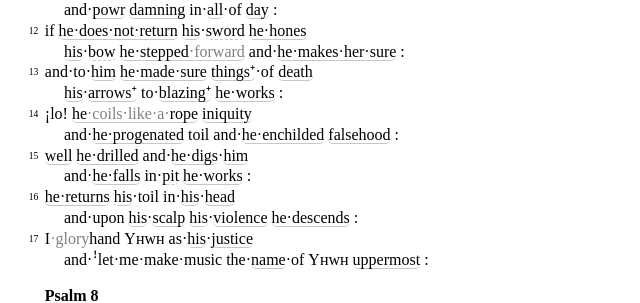
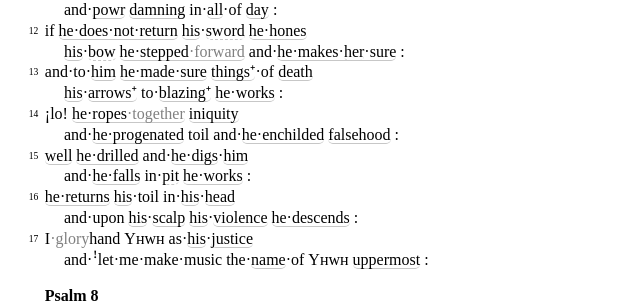
Before and after one commit to gfassero/HIERO, a Jekyll site: the page read/19 Psa.html, which Jekyll copies as it is, in a window 1280 px wide. Shown: the part 3790-4093 px from the top of the page, without its empty margins (0-640 px from the left). Built offline with Jekyll 4.4.1, drawn with Linux system fonts in a browser that asks for light colours.

Commit message:
Lexicon update

```diff
--- a/read/19 Psa.html
+++ b/read/19 Psa.html
@@ -90,7 +90,7 @@
 <p data-number="11"><span class="m">Powers⁺</span>&nbsp;&shy;<span class="m">judge</span>&nbsp;&shy;<span class="m">just</span></p><p class="in1">and·<span class="m">powr</span>&nbsp;&shy;<span class="m">damning</span>&nbsp;&shy;in·<span class="m">all</span>·of&nbsp;&shy;<span class="m">day</span>&nbsp;:</p>
 <p data-number="12">if&nbsp;&shy;<span class="m">he·does·not·return</span>&nbsp;&shy;<span class="m">his</span>·<span class="f">sword</span>&nbsp;&shy;<span class="m">he·hones</span></p><p class="in1"><span class="m">his</span>·<span class="f">bow</span>&nbsp;&shy;<span class="m">he·stepped<span class="edit">·forward</span></span>&nbsp;&shy;and·<span class="m">he·makes·<span class="f">her</span>·sure</span>&nbsp;:</p>
 <p data-number="13">and·to·<span class="m">him</span>&nbsp;&shy;<span class="m">he·made·sure</span>&nbsp;&shy;<span class="m">things⁺</span>·of&nbsp;&shy;<span class="m">death</span></p><p class="in1"><span class="m">his</span>·<span class="m">arrows⁺</span>&nbsp;&shy;to·<span class="m">blazing⁺</span>&nbsp;&shy;<span class="m">he·works</span>&nbsp;:</p>
-<p data-number="14">¡lo!&nbsp;&shy;<span class="m">he<span class="edit">·coils·like·a·</span>rope</span>&nbsp;&shy;<span class="m">iniquity</span></p><p class="in1">and·<span class="m">he·progenated</span>&nbsp;&shy;<span class="c">toil</span>&nbsp;&shy;and·<span class="m">he·enchilded</span>&nbsp;&shy;<span class="m">falsehood</span>&nbsp;:</p>
+<p data-number="14">¡lo!&nbsp;&shy;<span class="m">he·ropes<span class="edit">·together</span></span>&nbsp;&shy;<span class="m">iniquity</span></p><p class="in1">and·<span class="m">he·progenated</span>&nbsp;&shy;<span class="c">toil</span>&nbsp;&shy;and·<span class="m">he·enchilded</span>&nbsp;&shy;<span class="m">falsehood</span>&nbsp;:</p>
 <p data-number="15"><span class="m">well</span>&nbsp;&shy;<span class="m">he·drilled</span>&nbsp;&shy;and·<span class="m">he·digs</span>·<span class="m">him</span></p><p class="in1">and·<span class="m">he·falls</span>&nbsp;&shy;in·<span class="f">pit</span>&nbsp;&shy;<span class="m">he·works</span>&nbsp;:</p>
 <p data-number="16"><span class="m">he·returns</span>&nbsp;&shy;<span class="m">his</span>·<span class="c">toil</span>&nbsp;&shy;in·<span class="m">his</span>·<span class="m">head</span></p><p class="in1">and·upon&nbsp;&shy;<span class="m">his</span>·<span class="m">scalp</span>&nbsp;&shy;<span class="m">his</span>·<span class="m">violence</span>&nbsp;&shy;<span class="m">he·descends</span>&nbsp;:</p>
 <p data-number="17"><span class="c">I<span class="edit">·glory</span>hand</span>&nbsp;&shy;<span class="c">Yʜᴡʜ</span>&nbsp;&shy;as·<span class="m">his</span>·<span class="m">justice</span></p><p class="in1">and·<span class="c">ꜝlet·me·make·music</span>&nbsp;&shy;the·<span class="m">name</span>·of&nbsp;&shy;<span class="c">Yʜᴡʜ</span>&nbsp;&shy;<span class="m">uppermost</span>&nbsp;:</p>
@@ -2627,7 +2627,7 @@
 <p data-number="6"><span class="m">all</span>·of&nbsp;&shy;the·<span class="f">gasp</span>&nbsp;&shy;<span class="f">she·praises</span>&nbsp;&shy;<span class="m">Yʜ</span>&nbsp;&shy;<span class="m">ꜝpraise⁺</span>&nbsp;&shy;<span class="m">Yʜ</span>&nbsp;:</p>
 </div>
 <div id="footer" class="headfoot">
-<a href="http://gfassero.github.io/HIERO/" class="title">HIERO</a><a href="http://github.com/gfassero/HIERO/commits/">updated 17 Feb 25 at 18:29 GMT</a>
+<a href="http://gfassero.github.io/HIERO/" class="title">HIERO</a><a href="http://github.com/gfassero/HIERO/commits/">updated 19 Feb 25 at 11:16 GMT</a>
 </div>
 <div id="table-of-sections" class="headfoot">
 <a href="#psalm-1">1</a>
--- a/read/22 Sng.html
+++ b/read/22 Sng.html
@@ -139,7 +139,7 @@
 <p data-number="3"><span class="m">his</span>·<span class="m">left</span>&nbsp;&shy;<span class="m">under</span>&nbsp;&shy;<span class="c">my</span>·<span class="m">head</span></p><p class="in2">and·<span class="m">his</span>·<span class="f">right</span>&nbsp;&shy;<span class="f">she·hugs</span>·<span class="c">me</span>&nbsp;:</p>
 <p data-number="4"><span class="c">I<span class="edit">·told·</span>seven</span>&nbsp;&shy;°<span class="m">you⁺</span>&nbsp;&shy;the·<span class="f">daughters⁺</span>·of&nbsp;&shy;<span class="c">T<i>orahshalom</i></span></p><p class="in1">¿what&nbsp;&shy;<span class="m">you·rouse⁺</span>&nbsp;&shy;and·¿what&nbsp;&shy;<span class="m">you·arouse⁺</span>&nbsp;&shy;°the·<span class="f">love</span>&nbsp;&shy;unto&nbsp;&shy;which·<span class="f">she·is·pleased</span>&nbsp;:</p>
 <p class="paragraph"></p>
-<p data-number="5">¿who&nbsp;&shy;this&nbsp;&shy;<span class="f"><span class="edit">going·</span>up</span>&nbsp;&shy;from&nbsp;&shy;the·<span class="m"><span class="edit">out</span>speak</span></p><p class="in2"><span class="f">leaning·herself</span>&nbsp;&shy;upon&nbsp;&shy;<span class="f">her</span>·<span class="m">intimate</span></p><p class="in1"><span class="m">under</span>&nbsp;&shy;the·<span class="m">blossom</span>&nbsp;&shy;<span class="c">I·aroused</span>·<span class="m">you</span></p><p class="in2">➝there&nbsp;&shy;<span class="f">she<span class="edit">·coiled·</span><span class="m">you</span><span class="edit">·like·a·</span>rope</span>&nbsp;&shy;<span class="m">your</span>·<span class="f">m<i>ama</i></span></p><p class="in2">➝there&nbsp;&shy;<span class="f">she<span class="edit">·coiled·like·a·</span>rope</span>&nbsp;&shy;<span class="f">she·enchilded</span>·<span class="m">you</span>&nbsp;:</p>
+<p data-number="5">¿who&nbsp;&shy;this&nbsp;&shy;<span class="f"><span class="edit">going·</span>up</span>&nbsp;&shy;from&nbsp;&shy;the·<span class="m"><span class="edit">out</span>speak</span></p><p class="in2"><span class="f">leaning·herself</span>&nbsp;&shy;upon&nbsp;&shy;<span class="f">her</span>·<span class="m">intimate</span></p><p class="in1"><span class="m">under</span>&nbsp;&shy;the·<span class="m">blossom</span>&nbsp;&shy;<span class="c">I·aroused</span>·<span class="m">you</span></p><p class="in2">➝there&nbsp;&shy;<span class="f">she·roped·<span class="m">you</span><span class="edit">·together</span></span>&nbsp;&shy;<span class="m">your</span>·<span class="f">m<i>ama</i></span></p><p class="in2">➝there&nbsp;&shy;<span class="f">she·roped<span class="edit">·together</span></span>&nbsp;&shy;<span class="f">she·enchilded</span>·<span class="m">you</span>&nbsp;:</p>
 <p data-number="6"><span class="m">ꜝplace</span>·<span class="c">me</span>&nbsp;&shy;as·the·<span class="m">seal</span>&nbsp;&shy;upon&nbsp;&shy;<span class="m">your</span>·<span class="m">heart</span>&nbsp;&shy;as·the·<span class="m">seal</span>&nbsp;&shy;upon&nbsp;&shy;<span class="m">your</span>·<span class="f">arm</span></p><p class="in2">as&nbsp;&shy;<span class="f">mighty</span>&nbsp;&shy;as·the·<span class="m">death</span>&nbsp;&shy;<span class="f">love</span></p><p class="in2"><span class="f">hard</span>&nbsp;&shy;as·<span class="c"><i>sheol</i></span>&nbsp;&shy;<span class="f">jealousy</span></p><p class="in1"><span class="f">her</span>·<span class="m">sparks⁺</span>&nbsp;&shy;<span class="m">sparks⁺</span>·of&nbsp;&shy;<span class="c">fire</span>&nbsp;&shy;<span class="f">flame</span>·of·<span class="c">Yʜ</span>&nbsp;:</p>
 <p data-number="7"><span class="m">waters⁺</span>&nbsp;&shy;<span class="m">many⁺</span>&nbsp;&shy;<span class="m">they·are·not·able⁺</span>&nbsp;&shy;to·quench&nbsp;&shy;°the·<span class="f">love</span></p><p class="in2">and·<span class="f">streams⁺</span>&nbsp;&shy;<span class="m">they·do·not·flood⁺</span>·<span class="f">her</span></p><p class="in1">if&nbsp;&shy;<span class="m">he·gives</span>&nbsp;&shy;<span class="m">man</span>&nbsp;&shy;°<span class="m">all</span>·of&nbsp;&shy;the·<span class="m">wealth</span>·of&nbsp;&shy;<span class="m">his</span>·<span class="m">house</span>&nbsp;&shy;in·the·<span class="f">love</span></p><p class="in2">despising&nbsp;&shy;<span class="m">they·despise⁺</span>&nbsp;&shy;to·<span class="m">him</span>&nbsp;:</p>
 <p class="paragraph"></p>
@@ -153,7 +153,7 @@
 <p data-number="14"><span class="m">ꜝbolt</span>&nbsp;&shy;<span class="c">my</span>·<span class="m">intimate</span>&nbsp;&shy;and·<span class="m">ꜝbe·like</span>&nbsp;&shy;to·<span class="m">you</span>&nbsp;&shy;to·<span class="m">pretty<span class="edit">gazelle</span></span>&nbsp;&shy;or&nbsp;&shy;to·the·<span class="m">dusty<span class="edit">fawn</span></span>·of&nbsp;&shy;the·<span class="m">powr<span class="edit">deer</span>⁺</span></p><p class="in2">upon&nbsp;&shy;<span class="m">mounts⁺</span>·of&nbsp;&shy;<span class="m">spices⁺</span>&nbsp;:</p>
 </div>
 <div id="footer" class="headfoot">
-<a href="http://gfassero.github.io/HIERO/" class="title">HIERO</a><a href="http://github.com/gfassero/HIERO/commits/">updated 17 Feb 25 at 18:29 GMT</a>
+<a href="http://gfassero.github.io/HIERO/" class="title">HIERO</a><a href="http://github.com/gfassero/HIERO/commits/">updated 19 Feb 25 at 11:16 GMT</a>
 </div>
 <div id="table-of-sections" class="headfoot">
 <a href="#section-Sng.8.11">8:11</a>
```
